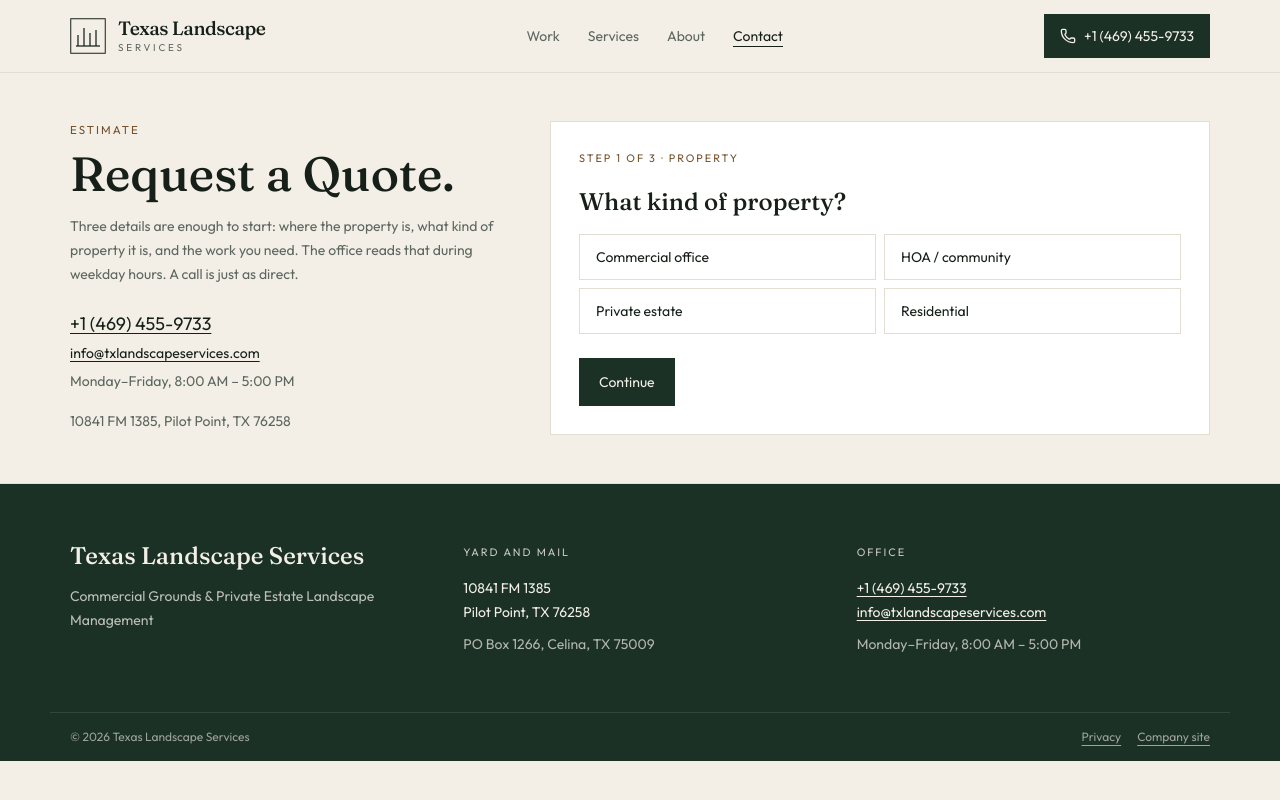
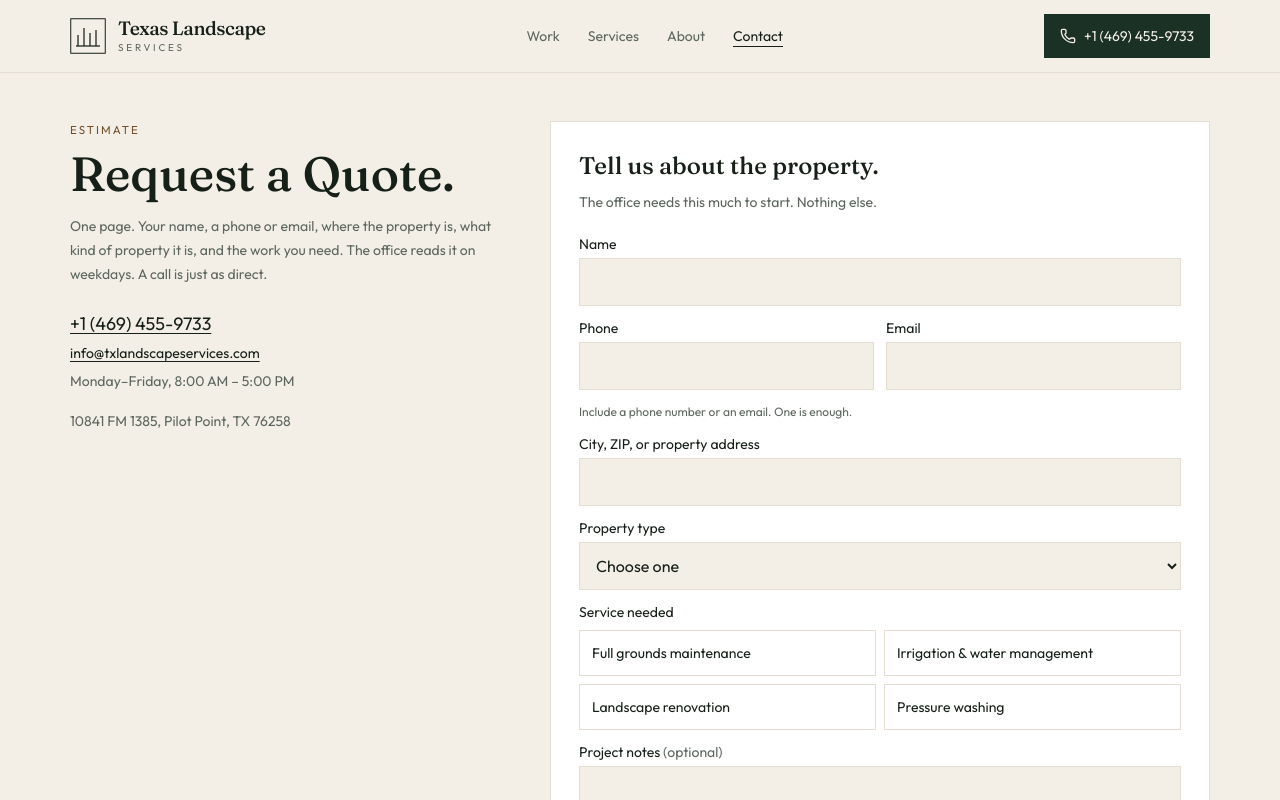
Before and after one commit to Funmzy10/texas-landscape-services, a Next.js app: page /contact in a window 1280 px wide. Shown: the top 800 px of the page. Built offline with nearby package versions, Linux system fonts and the light colour scheme.

Commit message:
Put the quote on one page instead of three steps.
A visitor can send the property details without clicking through a wizard, and the first line of the site says who the work is for.

```diff
--- a/app/contact/page.js
+++ b/app/contact/page.js
@@ -15,11 +15,11 @@ export default function ContactPage() {
         <p className="text-[0.72rem] uppercase tracking-[0.18em] text-brass">Estimate</p>
         <h1 className="mt-3 font-serif text-4xl leading-tight sm:text-5xl sm:leading-none">Request a Quote.</h1>
         <p className="mt-4 text-sm leading-6 text-mute">
-          Three details are enough to start: where the property is, what kind of property it is, and the work you need. The office reads that during weekday hours. A call is just as direct.
+          One page. Your name, a phone or email, where the property is, what kind of property it is, and the work you need. The office reads it on weekdays. A call is just as direct.
         </p>
         <p className="mt-6 text-sm leading-7">
-          <a href={business.phoneHref} className="text-lg underline underline-offset-4">{business.phone}</a><br />
-          <a href={business.emailHref} className="underline underline-offset-4">{business.email}</a><br />
+          <a href={business.phoneHref} data-cta="phone" className="text-lg underline underline-offset-4">{business.phone}</a><br />
+          <a href={business.emailHref} data-cta="email" className="underline underline-offset-4">{business.email}</a><br />
           <span className="text-mute">{business.hours}</span>
         </p>
         <p className="mt-4 text-sm text-mute">
--- a/app/page.js
+++ b/app/page.js
@@ -21,7 +21,7 @@ export default function HomePage() {
         <div>
           <p className="text-[0.72rem] uppercase tracking-[0.2em] text-brass">Pilot Point · commercial grounds and private estates</p>
           <h1 className="mt-3 max-w-md font-serif text-4xl leading-[0.98] tracking-tight sm:text-5xl">
-            Grounds kept to the standard of the property.
+            Landscape care for commercial grounds and private estates.
           </h1>
           <p className="mt-4 max-w-md text-base leading-7 text-mute">
             Maintenance, seasonal color, renovation, irrigation, and pressure washing for offices, associations, and private homes in Frisco, Plano, McKinney, Denton, Prosper, Little Elm, Celina, and nearby.
@@ -218,9 +218,6 @@ export default function HomePage() {
             <li key={city}>{city}</li>
           ))}
         </ul>
-        <Link href="/contact#estimate" data-cta="area-quote" className="mt-5 inline-flex h-12 items-center bg-moss px-5 text-sm text-paper">
-          Request a Quote
-        </Link>
       </section>
 
       <section className="bg-moss text-paper">
--- a/components/Estimator.js
+++ b/components/Estimator.js
@@ -1,6 +1,6 @@
 "use client";
 
-import { useMemo, useRef, useState } from "react";
+import { useRef, useState } from "react";
 import { useSearchParams } from "next/navigation";
 import { business, estimateServices, propertyTypes } from "@/lib/data";
 
@@ -15,16 +15,30 @@ const empty = {
   company: "",
 };
 
+const presetService = {
+  "Commercial landscape management": "Full grounds maintenance",
+  "Estate and residential grounds": "Full grounds maintenance",
+  "Design, build, and renovation": "Landscape renovation",
+  "Maintenance programs": "Full grounds maintenance",
+  "Irrigation and water management": "Irrigation & water management",
+  "Pressure washing": "Pressure washing",
+  "Commercial grounds": "Full grounds maintenance",
+  "Private estates": "Full grounds maintenance",
+  "Turf & lawn care": "Full grounds maintenance",
+};
+
 export function Estimator() {
   const params = useSearchParams();
   const preset = params.get("service") || "";
-  const [step, setStep] = useState(preset ? 2 : 0);
-  const [form, setForm] = useState({ ...empty, notes: preset ? `Interested in similar work: ${preset}` : "" });
+  const matched = presetService[preset] || "";
+  const [form, setForm] = useState({
+    ...empty,
+    services: matched ? [matched] : [],
+    notes: preset ? `Asking about: ${preset}` : "",
+  });
   const [error, setError] = useState("");
   const [status, setStatus] = useState("idle");
   const lock = useRef(false);
-
-  const progress = useMemo(() => ["Property", "Services", "Details"][step], [step]);
 
   function toggleService(name) {
     setForm((current) => ({
@@ -35,36 +49,24 @@ export function Estimator() {
     }));
   }
 
-  function nextFrom(index) {
-    setError("");
-    if (index === 0 && !form.property) {
-      setError("Choose the kind of property.");
-      return;
-    }
-    if (index === 1 && form.services.length === 0) {
-      setError("Choose at least one service.");
-      return;
-    }
-    setStep(index + 1);
-  }
-
   async function submit(event) {
     event.preventDefault();
     setError("");
-    if (!form.name.trim() || !form.place.trim()) {
-      setError("Name and a city, ZIP, or address are required.");
-      return;
-    }
-    if (!form.phone.trim() && !form.email.trim()) {
-      setError("Add a phone number or an email so the office can reply.");
+    const missing = [];
+    if (!form.name.trim()) missing.push("your name");
+    if (!form.place.trim()) missing.push("a city, ZIP, or address");
+    if (!form.phone.trim() && !form.email.trim()) missing.push("a phone number or an email");
+    if (!form.property) missing.push("the property type");
+    if (form.services.length === 0) missing.push("at least one service");
+    if (missing.length) {
+      setError(`Add ${missing.join(", ")}.`);
       return;
     }
     if (form.email && !/^[^\s@]+@[^\s@]+\.[^\s@]+$/.test(form.email)) {
       setError("That email address does not look complete.");
       return;
     }
-    if (form.company) return;
-    if (lock.current) return;
+    if (form.company || lock.current) return;
     lock.current = true;
     setStatus("sending");
     try {
@@ -117,37 +119,45 @@ export function Estimator() {
   }
 
   return (
-    <form onSubmit={submit} className="border border-line bg-white p-5 sm:p-7" noValidate>
-      <p className="text-[0.68rem] uppercase tracking-[0.18em] text-brass">
-        Step {step + 1} of 3 · {progress}
-      </p>
-      {step === 0 ? (
-        <fieldset className="mt-5">
-          <legend className="font-serif text-2xl">What kind of property?</legend>
-          <div className="mt-4 grid gap-2 sm:grid-cols-2">
+    <form onSubmit={submit} className="border border-line bg-white p-5 sm:p-7" noValidate data-form="quote">
+      <p className="font-serif text-2xl">Tell us about the property.</p>
+      <p className="mt-2 text-sm leading-6 text-mute">The office needs this much to start. Nothing else.</p>
+      <div className="mt-5 grid gap-3">
+        <label className="text-sm">
+          Name
+          <input required autoComplete="name" value={form.name} onChange={(event) => setForm({ ...form, name: event.target.value })} className="mt-1 h-12 w-full border border-line bg-paper px-3 text-base" />
+        </label>
+        <div className="grid gap-3 sm:grid-cols-2">
+          <label className="text-sm">
+            Phone
+            <input inputMode="tel" autoComplete="tel" value={form.phone} onChange={(event) => setForm({ ...form, phone: event.target.value })} className="mt-1 h-12 w-full border border-line bg-paper px-3 text-base" />
+          </label>
+          <label className="text-sm">
+            Email
+            <input type="email" autoComplete="email" value={form.email} onChange={(event) => setForm({ ...form, email: event.target.value })} className="mt-1 h-12 w-full border border-line bg-paper px-3 text-base" />
+          </label>
+        </div>
+        <p id="contact-either" className="text-xs leading-5 text-mute">Include a phone number or an email. One is enough.</p>
+        <label className="text-sm">
+          City, ZIP, or property address
+          <input required autoComplete="street-address" value={form.place} onChange={(event) => setForm({ ...form, place: event.target.value })} className="mt-1 h-12 w-full border border-line bg-paper px-3 text-base" />
+        </label>
+        <label className="text-sm">
+          Property type
+          <select value={form.property} onChange={(event) => setForm({ ...form, property: event.target.value })} className="mt-1 h-12 w-full border border-line bg-paper px-3 text-base">
+            <option value="">Choose one</option>
             {propertyTypes.map((item) => (
-              <label key={item} className={`cursor-pointer border px-4 py-3 text-sm ${form.property === item ? "border-moss bg-moss text-paper" : "border-line"}`}>
-                <input
-                  className="sr-only"
-                  type="radio"
-                  name="property"
-                  checked={form.property === item}
-                  onChange={() => setForm({ ...form, property: item })}
-                />
-                {item}
+              <option key={item}>{item}</option>
+            ))}
+          </select>
         </label>
-            ))}
-          </div>
-        </fieldset>
-      ) : null}
-      {step === 1 ? (
-        <fieldset className="mt-5">
-          <legend className="font-serif text-2xl">What do you need?</legend>
-          <div className="mt-4 grid gap-2">
+        <fieldset>
+          <legend className="text-sm">Service needed</legend>
+          <div className="mt-2 grid gap-2 sm:grid-cols-2">
             {estimateServices.map((item) => {
               const on = form.services.includes(item);
               return (
-                <label key={item} className={`cursor-pointer border px-4 py-3 text-sm ${on ? "border-moss bg-moss text-paper" : "border-line"}`}>
+                <label key={item} className={`flex cursor-pointer items-center gap-2 border px-3 py-3 text-sm ${on ? "border-moss bg-moss text-paper" : "border-line"}`}>
                   <input className="sr-only" type="checkbox" checked={on} onChange={() => toggleService(item)} />
                   {item}
                 </label>
@@ -155,58 +165,23 @@ export function Estimator() {
             })}
           </div>
         </fieldset>
-      ) : null}
-      {step === 2 ? (
-        <div className="mt-5 grid gap-3">
-          <p className="font-serif text-2xl">How should the office reach you?</p>
-          <label className="text-sm">
-            Name
-            <input required value={form.name} onChange={(event) => setForm({ ...form, name: event.target.value })} className="mt-1 h-11 w-full border border-line bg-paper px-3" />
-          </label>
-          <label className="text-sm">
-            Phone
-            <input inputMode="tel" autoComplete="tel" value={form.phone} onChange={(event) => setForm({ ...form, phone: event.target.value })} className="mt-1 h-11 w-full border border-line bg-paper px-3" />
-          </label>
-          <label className="text-sm">
-            Email
-            <input type="email" autoComplete="email" value={form.email} onChange={(event) => setForm({ ...form, email: event.target.value })} className="mt-1 h-11 w-full border border-line bg-paper px-3" />
-          </label>
-          <p className="text-xs leading-5 text-mute">Include a phone number or an email. One is enough.</p>
-          <label className="text-sm">
-            City, ZIP, or property address
-            <input required value={form.place} onChange={(event) => setForm({ ...form, place: event.target.value })} className="mt-1 h-11 w-full border border-line bg-paper px-3" />
-          </label>
         <label className="text-sm">
           Project notes <span className="text-mute">(optional)</span>
-            <textarea rows={4} value={form.notes} onChange={(event) => setForm({ ...form, notes: event.target.value })} className="mt-1 w-full border border-line bg-paper px-3 py-2" />
+          <textarea rows={3} value={form.notes} onChange={(event) => setForm({ ...form, notes: event.target.value })} className="mt-1 w-full border border-line bg-paper px-3 py-2 text-base" />
         </label>
         <label className="absolute -left-[9999px]" aria-hidden>
           Company
           <input tabIndex={-1} autoComplete="off" value={form.company} onChange={(event) => setForm({ ...form, company: event.target.value })} />
         </label>
       </div>
-      ) : null}
       {error ? (
         <p role="alert" className="mt-4 text-sm text-red-800">
           {error}
         </p>
       ) : null}
-      <div className="mt-6 flex gap-3">
-        {step > 0 ? (
-          <button type="button" onClick={() => setStep(step - 1)} className="h-12 border border-ink/20 px-5 text-sm">
-            Back
-          </button>
-        ) : null}
-        {step < 2 ? (
-          <button type="button" onClick={() => nextFrom(step)} className="h-12 bg-moss px-5 text-sm text-paper">
-            Continue
-          </button>
-        ) : (
-          <button type="submit" disabled={status === "sending"} className="h-12 bg-moss px-5 text-sm text-paper disabled:opacity-60">
+      <button type="submit" data-cta="form-submit" disabled={status === "sending"} className="mt-6 h-12 bg-moss px-5 text-sm text-paper disabled:opacity-60">
         {status === "sending" ? "Sending…" : "Request a Quote"}
       </button>
-        )}
-      </div>
     </form>
   );
 }
```
Lines whose indentation alone changed are shown as unchanged.
